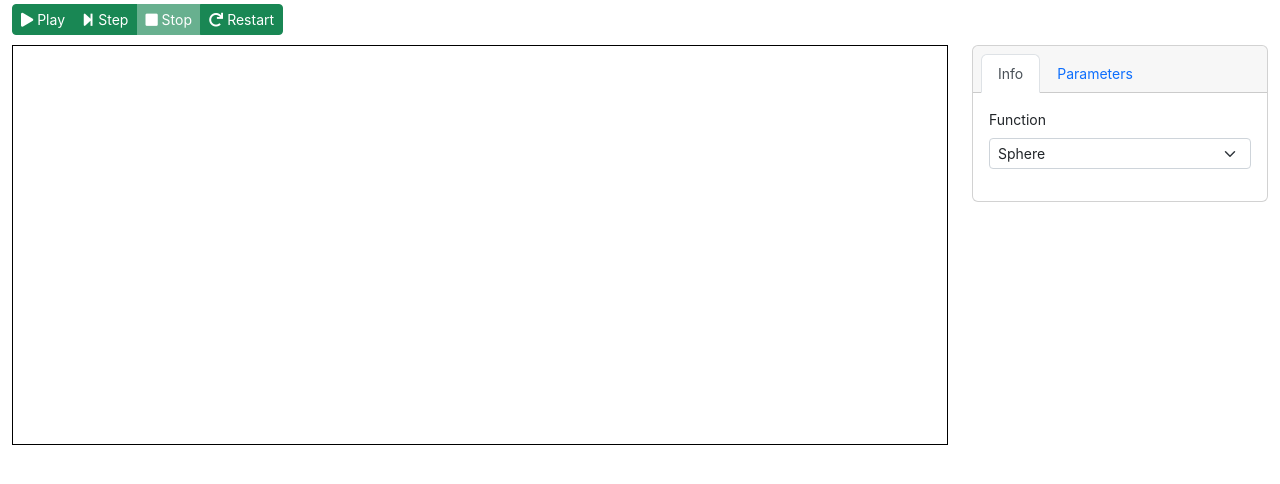
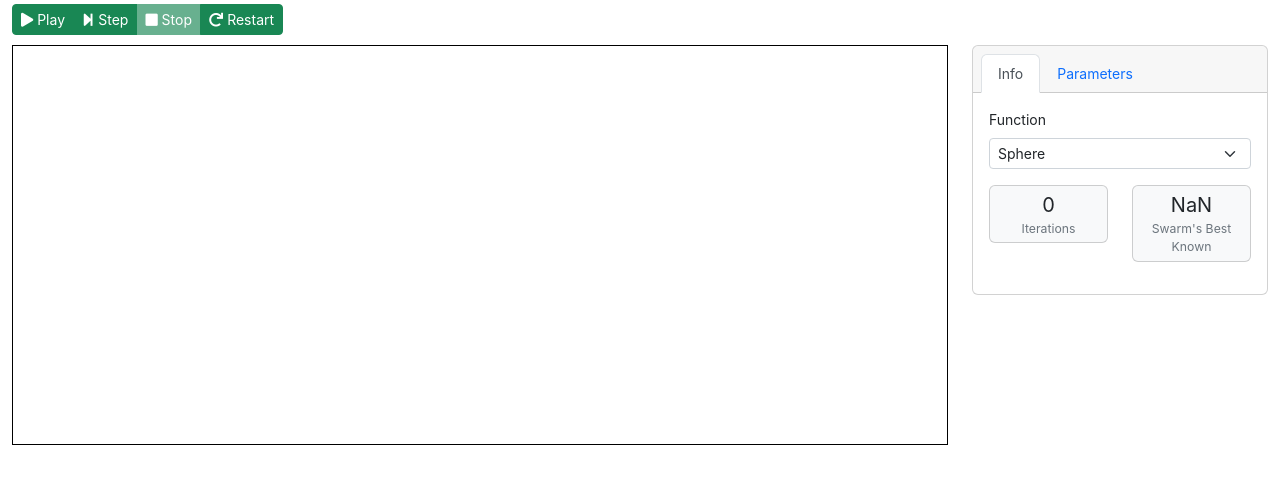
Before and after one commit to thiagodnf/pso-simulator, a website: page index.html in a window 1280 px wide. Shown: the part 62-546 px from the top of the page. Drawn offline with nearby package versions, Linux system fonts and the light colour scheme.

Commit message:
Update index.html

```diff
--- a/index.html
+++ b/index.html
@@ -76,6 +76,22 @@
                                             <option value="easom-problem">Easom</option>
                                         </select>
                                     </div>
+
+                                    <div class="row mb-3">
+                                        <div class="col-6">
+                                            <div class="card card-body text-center text-dark bg-light px-0 py-1">
+                                                <p class="fs-5 mb-0 generation-counter">0</p>
+                                                <small class="text-muted">Iterations</small>
+                                            </div>
+                                        </div>
+                                        <div class="col-6">
+                                            <div class="card card-body text-center text-dark bg-light px-0 py-1">
+                                                <p class="fs-5 mb-0 shortest-distance">NaN</p>
+                                                <small class="text-muted">Swarm's Best Known</small>
+                                            </div>
+                                        </div>
+                                    </div>
+
                                 </div>
                                 <div class="tab-pane fade" id="parameters">
                                     <form class="form-optimize">
```
